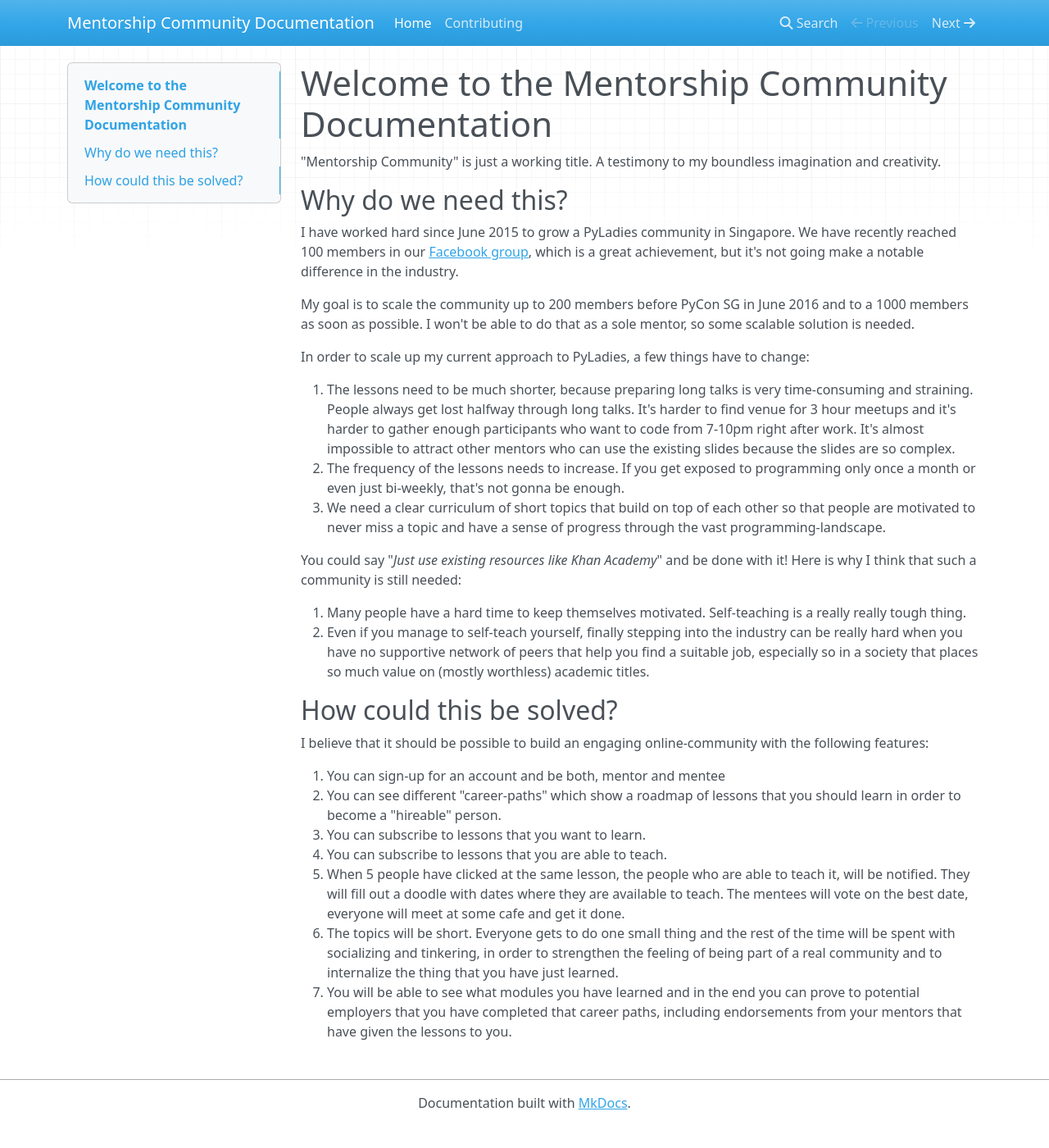
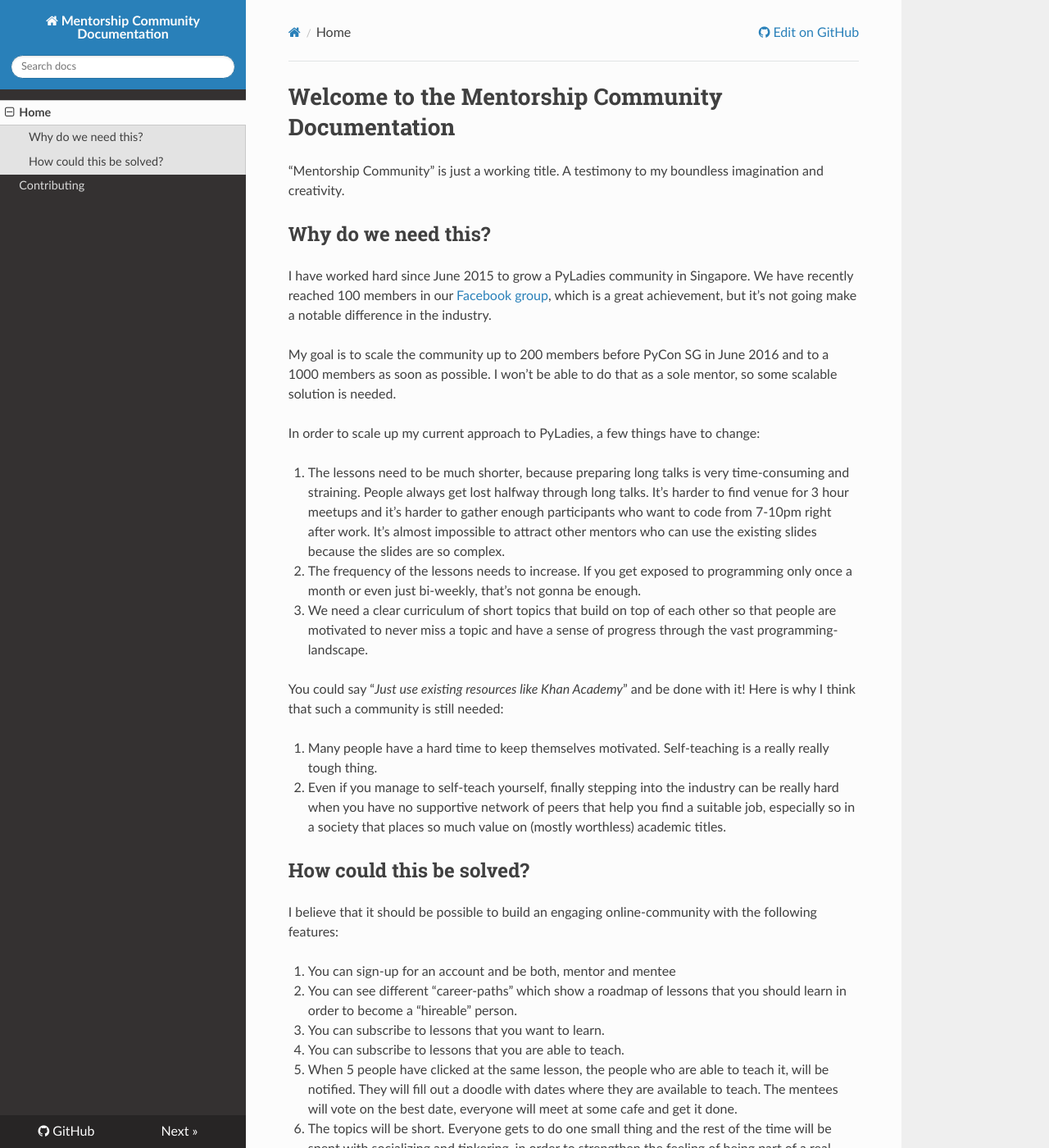
Before and after one commit to digideskio/mentorship-community, an MkDocs documentation site: the page built from docs/docs/index.md, in a window 1280 px wide and 1400 px high. Shown: the whole window at 82% size. Built offline with MkDocs 1.6.1, drawn with Linux system fonts in a browser that asks for light colours; nearby versions of some CDN libraries; old or Windows-style settings are respelled for this version of MkDocs; some of the changed text lies outside the part shown.

Commit message:
Switch to readthedocs theme
Add repo_url and a couple of useful md_exts

```diff
--- a/docs/mkdocs.yml
+++ b/docs/mkdocs.yml
@@ -2,3 +2,9 @@ site_name: Mentorship Community Documentation
 pages:
 - Home: index.md
 - Contributing: contributing.md
+theme: readthedocs
+repo_url: https://github.com/mbrochh/mentorship-community
+markdown_extensions:
+  - admonition
+  - smarty
+  - toc
```
